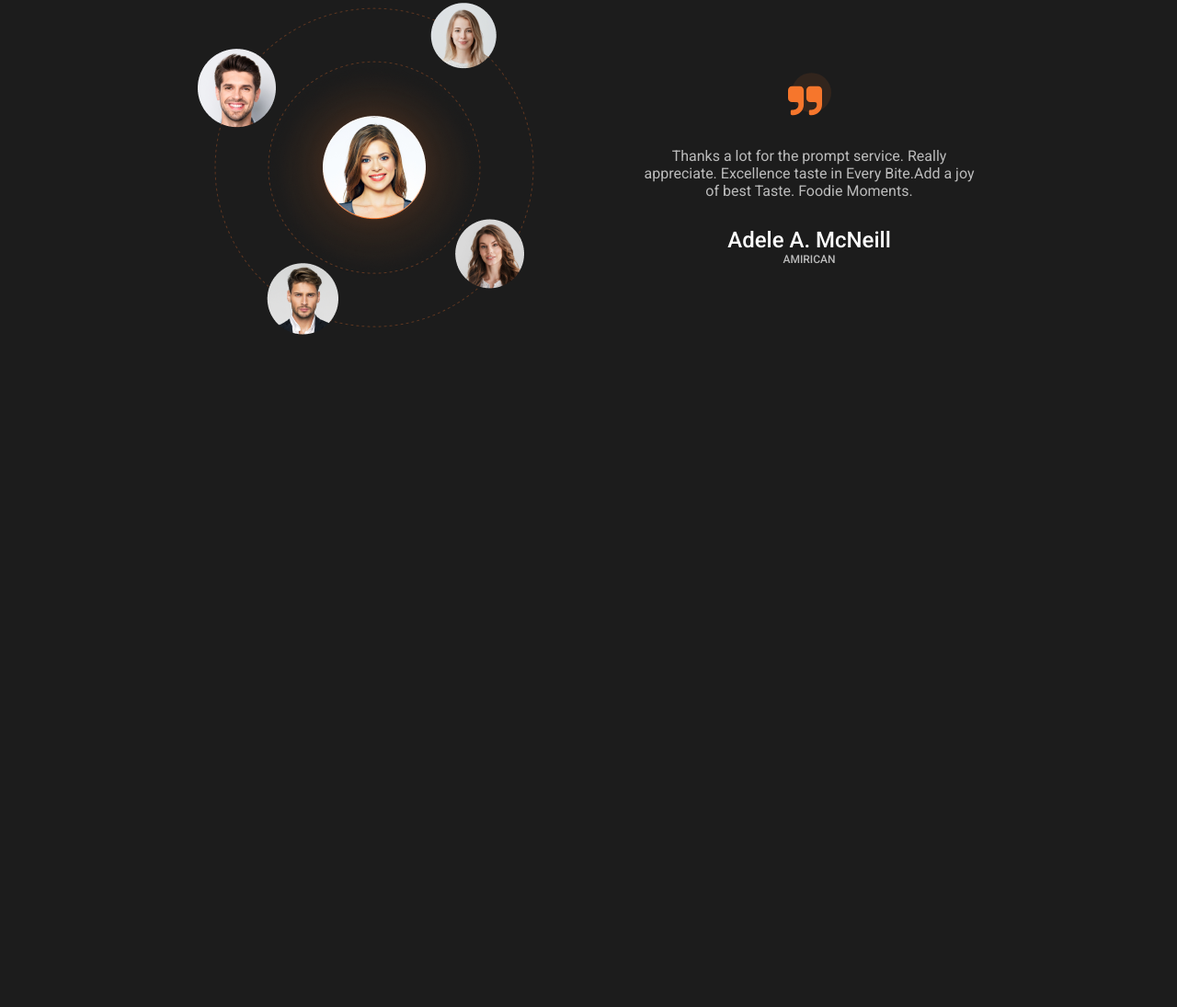
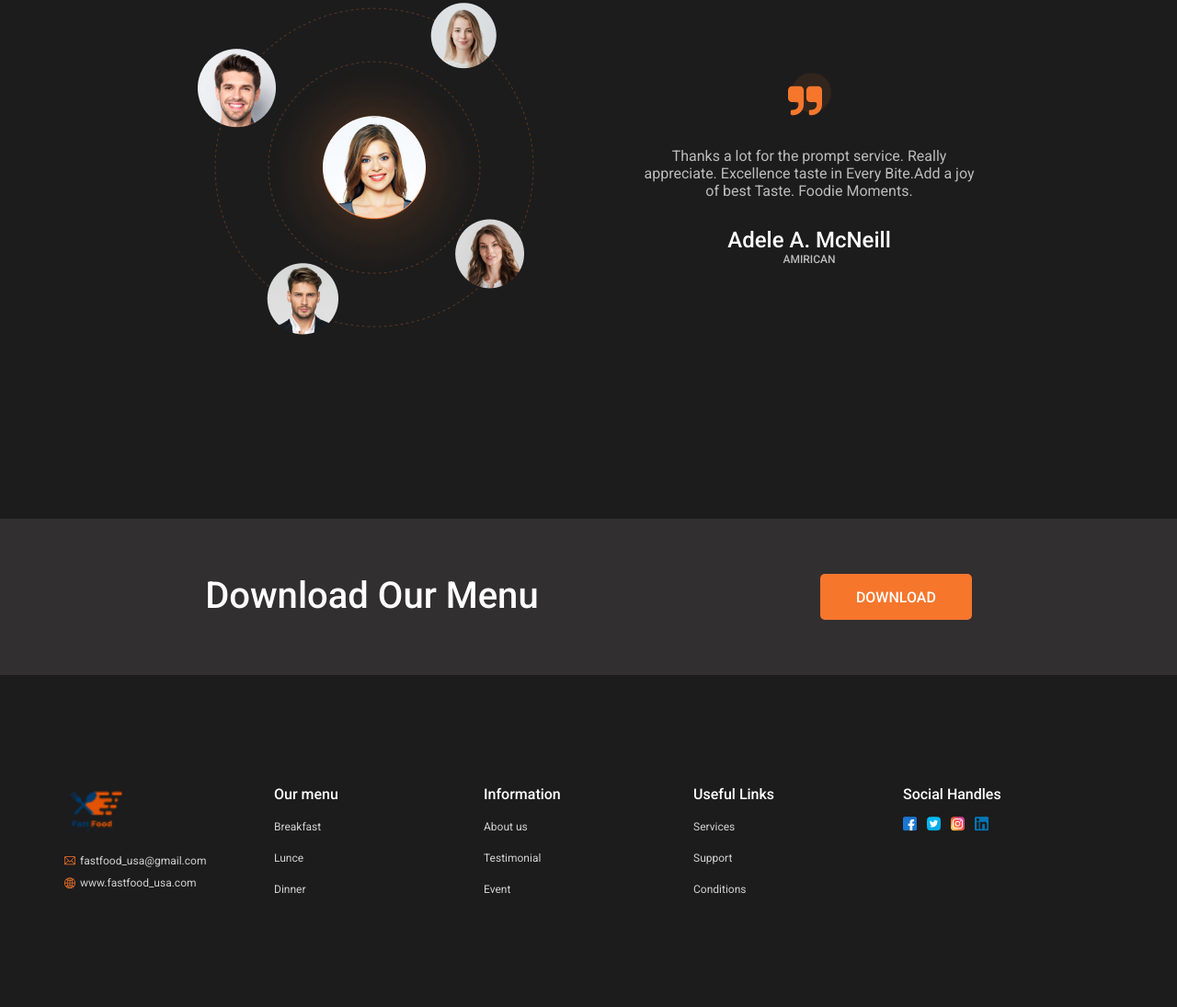
Before and after one commit to Anasteishahm/Burger-landing, a plain HTML site: page index.html in a window 1280 px wide. Shown: the part 2821-3916 px from the top of the page at 92% size. Before the commit the page ends 3385 px from the top, so only its background shows below. Drawn offline with Linux system fonts and the light colour scheme.

Commit message:
Finished desktop version

```diff
--- a/index.html
+++ b/index.html
@@ -26,7 +26,6 @@
         <a href="#!" class="btn">Order now</a>
     </div>
 </header>
-
 <main class="main">
     <section class="welcome">
         <div class="container">
@@ -34,7 +33,8 @@
                 <h4 class="welcome__subtitle">FAST FOOD BURGERS</h4>
                 <h1 class="welcome__title">The fastest food, for instant hunger.</h1>
                 <p class="welcome__desc">
-                  Some food has looked so awful that it's looked like something that the dog's brought home, yet after one mouthful I've been left eating my thoughts, my words & my food and gone back for seconds.
+                    Some food has looked so awful that it's looked like something that the dog's brought home, yet after
+                    one mouthful I've been left eating my thoughts, my words & my food and gone back for seconds.
                 </p>
                 <a href="#!" class="btn">Order now</a>
             </div>
@@ -80,7 +80,8 @@
             <img src="./images/burger.png" alt="" class="order__img">
             <div class="order__text">
                 <h3 class="order__title">Burger King</h3>
-                <p class="order__desc">Together with McDonald’s, Burger King has grown to become synonymous with burgers in the US.</p>
+                <p class="order__desc">Together with McDonald’s, Burger King has grown to become synonymous with burgers
+                    in the US.</p>
                 <span class="order__price">$6</span>
                 <span class="order__price order__price--old">$8</span>
                 <a href="#!" class="btn">Order now</a>
@@ -121,19 +122,72 @@
         </div>
     </section>
 
-    <section class="feedback">
+    <div class="feedback">
         <div class="container">
-           <img src="./images/feedback.png"alt="feedback__img">
+            <img src="./images/feedback.png" alt="feedback__img">
 
             <blockquote class="feedback__text">
-                <p class="feedback__desc">Thanks a lot for the prompt service. Really appreciate. Excellence taste in Every Bite.Add a joy of best Taste. Foodie Moments.</p>
+                <p class="feedback__desc">Thanks a lot for the prompt service. Really appreciate. Excellence taste in
+                    Every Bite.Add a joy of best Taste. Foodie Moments.</p>
 
                 <cite class="feedback__author">Adele A. McNeill</cite>
                 <span class="feedback__subathor">AMIRICAN</span>
             </blockquote>
         </div>
-    </section>
+    </div>
+
+    <div class="download">
+        <div class="container">
+            <p class="download__title">Download Our Menu</p>
+            <a href="./images/burger.png" class="btn" download>DOWNLOAD</a>
+        </div>
+    </div>
 </main>
-
+<footer class="footer">
+    <div class="container">
+        <div class="footer__contacts">
+            <img src="./images/logo.png" alt="Логотип" class="footer__logo">
+            <a class="footer__link footer__link-mail" href="mailto:fastfood_usa@gmail.com">fastfood_usa@gmail.com</a>
+            <a href="" class="footer__link footer__link-web">www.fastfood_usa.com</a>
+        </div>
+        <nav class="footer__nav">
+            <ul class="footer__list">
+                <li class="footer__list-title footer__menu">
+                    <a class="footer__title" href="#!">Our menu</a>
+                    <ul class="footer__inner-list">
+                        <li class="footer__list-item"><a href="#!">Breakfast</a></li>
+                        <li class="footer__list-item"><a href="#!">Lunce</a></li>
+                        <li class="footer__list-item"><a href="#!">Dinner</a></li>
+                    </ul>
+                </li>
+                <li class="footer__list-title footer__info">
+                    <a class="footer__title" href="#!">Information</a>
+                    <ul class="footer__inner-list">
+                        <li class="footer__list-item"><a href="#!">About us </a></li>
+                        <li class="footer__list-item"><a href="#!">Testimonial</a></li>
+                        <li class="footer__list-item"><a href="#!">Event</a></li>
+                    </ul>
+                </li>
+                <li class="footer__list-title footer__links">
+                    <a class="footer__title" href="#!">Useful Links</a>
+                    <ul class="footer__inner-list">
+                        <li class="footer__list-item"><a href="#!">Services</a></li>
+                        <li class="footer__list-item"><a href="#!">Support</a></li>
+                        <li class="footer__list-item"><a href="#!">Conditions</a></li>
+                    </ul>
+                </li>
+            </ul>
+        </nav>
+        <div class="footer__socials">
+            <p class="footer__title">Social Handles</p>
+            <div class="footer__socials-icons">
+                <a class="footer__socials-link" href="#!"><img src="./images/facebook%201.png" alt=""></a>
+                <a class="footer__socials-link" href="#!"><img src="./images/twitter%201.png" alt=""></a>
+                <a class="footer__socials-link" href="#!"><img src="./images/instagram%201.png" alt=""></a>
+                <a class="footer__socials-link" href="#!"><img src="./images/linkedin%201.png" alt=""></a>
+            </div>
+        </div>
+    </div>
+</footer>
 </body>
 </html>
--- a/style.css
+++ b/style.css
@@ -20,7 +20,6 @@ p + p {
     margin-top: 15px;
 }
 
-
 .container {
     box-sizing: border-box;
     max-width: 1170px;
@@ -28,7 +27,6 @@ p + p {
     margin-right: auto;
     padding: 0 15px;
 }
-
 
 ul {
     list-style: none;
@@ -49,18 +47,14 @@ img {
     display: flex;
     align-items: center;
     justify-content: center;
-
-   font-weight: 500;
+    font-weight: 500;
     font-size: 16px;
     color: white;
     text-transform: uppercase;
-
     width: 165px;
     height: 50px;
-
     background: #f6762C;
     border-radius: 5px;
-
     transition: opacity 0.3s;
 }
 
@@ -82,11 +76,6 @@ img {
     display: flex;
     justify-content: space-between;
     align-items: center;
-
-}
-
-.header__logo {
-
 }
 
 .header__nav a {
@@ -99,7 +88,6 @@ img {
     opacity: 0.9;
 }
 
-
 .header__nav a.active {
     opacity: 1;
 }
@@ -109,9 +97,8 @@ img {
     gap: 30px;
 }
 
-.main {
-}
 /*Вітальна секція*/
+
 .welcome {
     box-sizing: border-box;
     min-height: 100vh;
@@ -125,10 +112,6 @@ img {
 
 .welcome__text {
     width: 550px;
-}
-
-.welcome .container {
-    /*width: 550px;*/
 }
 
 .welcome__subtitle {
@@ -164,11 +147,8 @@ img {
     width: 260px;
     overflow: hidden;
     text-align: center;
-
     background: #312F30;
     border-radius: 10px;
-
-    /*padding: 0 20px;*/
 }
 
 .food-list__img {
@@ -179,13 +159,11 @@ img {
 
 .food-list__text-wrapper {
     padding: 30px 20px;
-
 }
 
 .food-list__title {
     margin-bottom: 13px;
     font-size: 20px;
-
 }
 
 .food-list__desc {
@@ -211,14 +189,13 @@ img {
     max-width: 470px;
 }
 
-
 .order__text {
     max-width: 360px;
 }
 
 .order__title {
     margin-bottom: 25px;
-   font-size: 44px;
+    font-size: 44px;
 }
 
 .order__desc {
@@ -244,7 +221,7 @@ img {
 }
 
 .order .btn {
-    margin-bottom: 10px;
+    margin-top: 10px;
 }
 
 .product {
@@ -252,13 +229,11 @@ img {
 }
 
 .product .container {
-   display: flex;
+    display: flex;
     flex-wrap: wrap;
     gap: 30px;
     justify-content: center;
 }
-
-
 
 .product__card {
     box-sizing: border-box;
@@ -275,6 +250,7 @@ img {
     padding-left: 30px;
     padding-right: 290px;
 }
+
 .product__title {
     font-size: 30px;
     margin-bottom: 20px;
@@ -296,7 +272,7 @@ img {
 }
 
 .product__price--old {
-   text-decoration-line: line-through;
+    text-decoration-line: line-through;
     opacity: 0.5;
 }
 
@@ -335,15 +311,14 @@ img {
 
 .feedback__text {
     margin: 0;
+    width: 370px;
     text-align: center;
-    width: 370px;
-    /*display: flex;*/
-    /*flex-direction: column;*/
 }
 
 .feedback__text::before {
     content: url("./images/qvout.svg");
 }
+
 .feedback__desc {
     opacity: 0.7;
     margin: 30px 0;
@@ -353,7 +328,6 @@ img {
     font-style: normal;
     font-weight: 500;
     font-size: 24px;
-
 }
 
 .feedback__subathor {
@@ -362,3 +336,96 @@ img {
     opacity: 0.7;
     display: block;
 }
+
+/*Download*/
+
+.download {
+    padding: 60px 0;
+    background: #312F30;
+}
+
+.download .container {
+    display: flex;
+    justify-content: space-around;
+}
+
+.download__title {
+    font-size: 40px;
+    font-weight: 500;
+}
+
+/*Footer*/
+
+.footer {
+    padding: 120px 0;
+}
+
+.footer a {
+    font-size: 12px;
+    color: rgba(255, 255, 255, 0.8);
+    transition: color 0.3s;
+}
+
+.footer a:hover {
+    color: rgba(255, 255, 255, 0.9);
+}
+
+.footer .footer__title {
+    display: inline-block;
+    margin-bottom: 15px;
+    font-weight: 500;
+    font-size: 16px;
+    color: #ffffff;
+}
+
+.footer .container {
+    display: grid;
+    grid-template-columns: 1fr 3fr 1fr;
+}
+
+.footer__contacts {
+    display: flex;
+    flex-direction: column;
+    align-items: flex-start;
+}
+
+.footer__logo {
+    width: 70px;
+    margin-bottom: 20px;
+}
+
+.footer__link + .footer__link {
+    margin-top: 10px;
+}
+
+.footer__link {
+    display: flex;
+    align-items: center;
+    gap: 5px;
+}
+
+.footer__link::before {
+    height: 12px;
+    width: 12px;
+}
+
+.footer__link-mail::before {
+    content: url("./images/email 1.svg");
+}
+
+.footer__link-web::before {
+    content: url("./images/global 1.svg");
+}
+
+.footer__list {
+    display: grid;
+    grid-template-columns: repeat(3, 1fr);
+}
+
+.footer__list-item + .footer__list-item {
+    margin-top: 15px;
+}
+
+.footer__socials-link + .footer__socials-link {
+    margin-left: 7px;
+}
```
Lines whose indentation alone changed are shown as unchanged.
